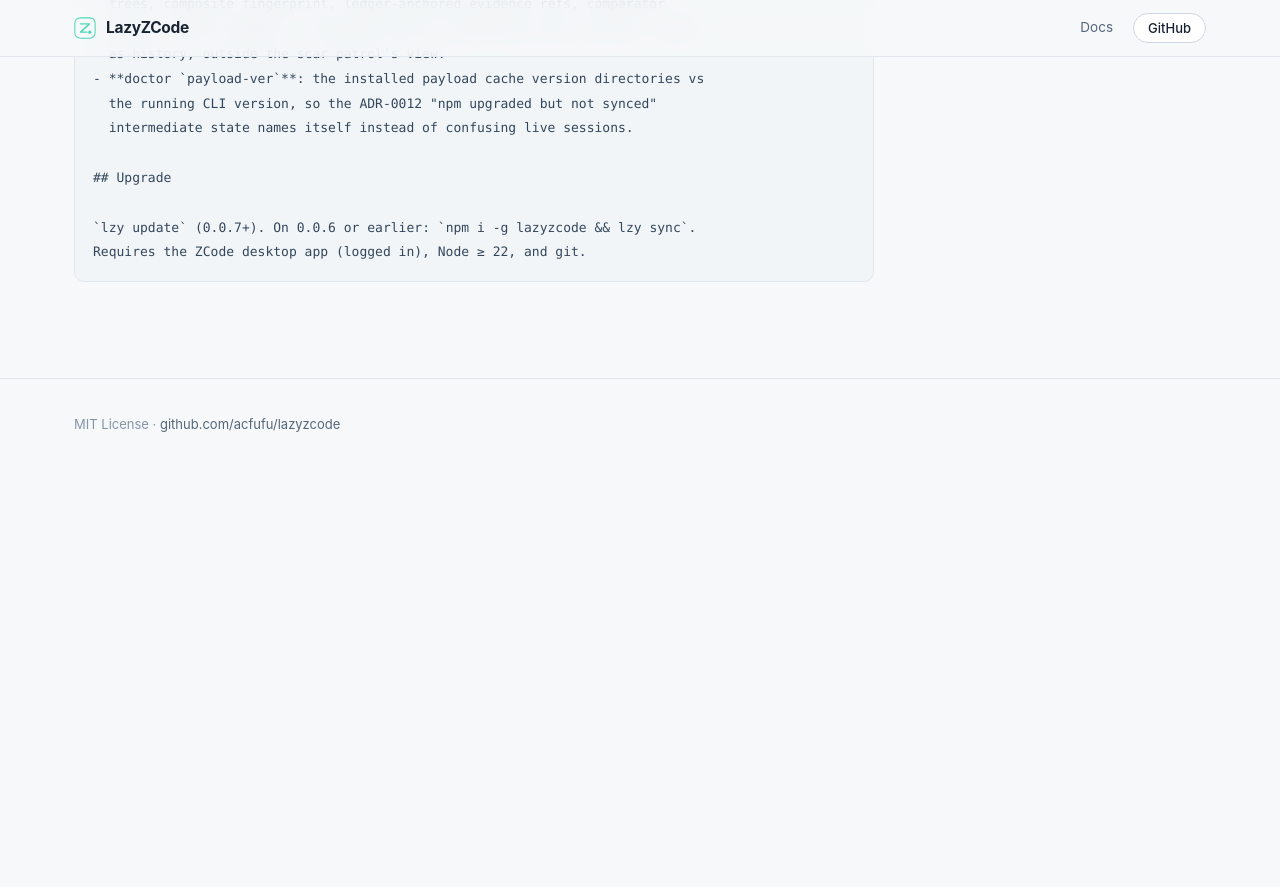
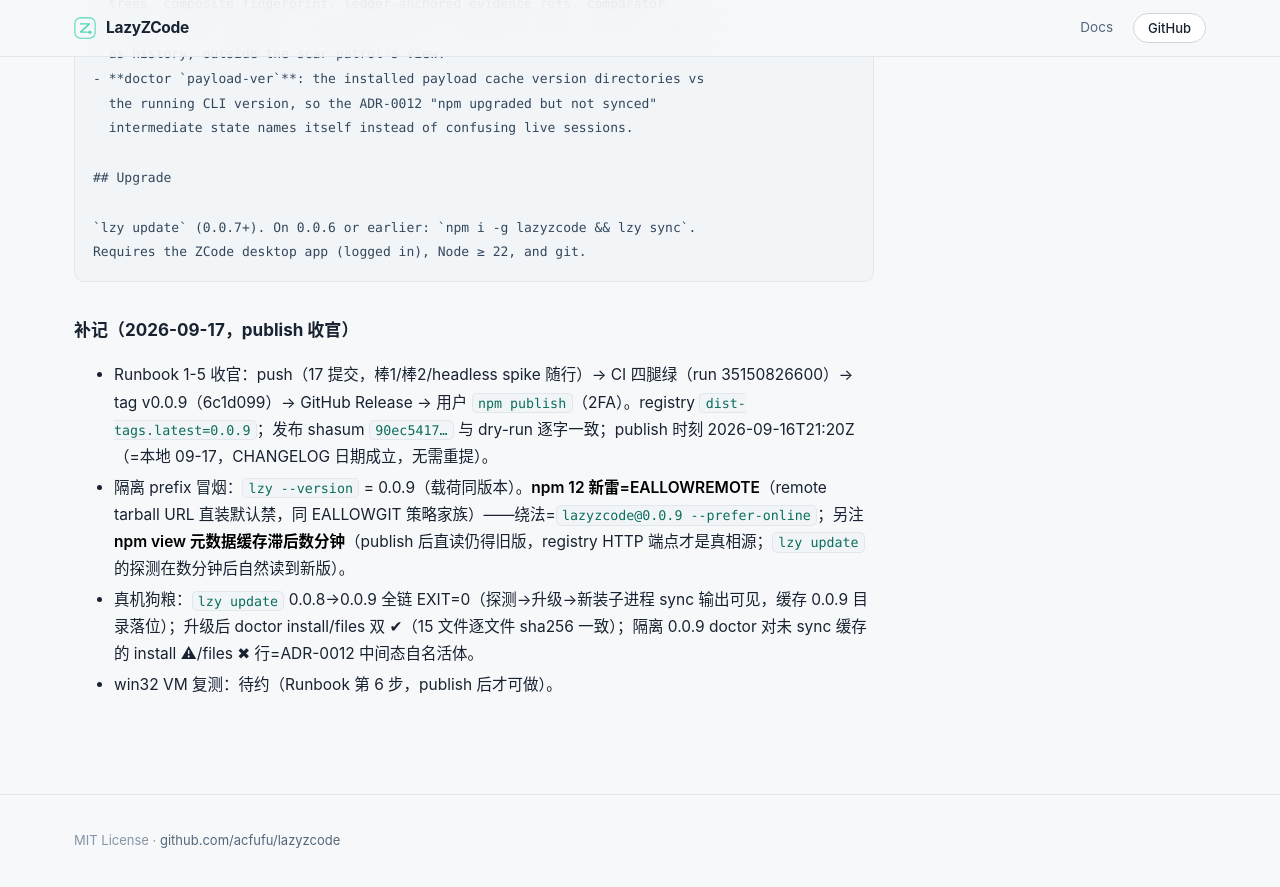
Before and after one commit to Acfufu/lazyzcode, a Jekyll site: the page built from docs/release-checklist.md, in a window 1280 px wide and 900 px high, scrolled down 9564 px. Shown: the top 887 px of the window. Built offline with Jekyll 4.4.1, drawn with Linux system fonts in a browser that asks for light colours; our own code applies the rules of GitHub Pages for plain Markdown files; before the commit the page ends 10047 px from its top, so only the background shows below that.

Commit message:
docs(release): 0.0.9 publish closeout — registry/shasum verified, update chain live, npm12 EALLOWREMOTE note

````diff
--- a/docs/release-checklist.md
+++ b/docs/release-checklist.md
@@ -248,3 +248,10 @@
 `lzy update` (0.0.7+). On 0.0.6 or earlier: `npm i -g lazyzcode && lzy sync`.
 Requires the ZCode desktop app (logged in), Node ≥ 22, and git.
 ```
+
+### 补记（2026-09-17，publish 收官）
+
+- Runbook 1-5 收官：push（17 提交，棒1/棒2/headless spike 随行）→ CI 四腿绿（run 35150826600）→ tag v0.0.9（6c1d099）→ GitHub Release → 用户 `npm publish`（2FA）。registry `dist-tags.latest=0.0.9`；发布 shasum `90ec5417…` 与 dry-run 逐字一致；publish 时刻 2026-09-16T21:20Z（=本地 09-17，CHANGELOG 日期成立，无需重提）。
+- 隔离 prefix 冒烟：`lzy --version` = 0.0.9（载荷同版本）。**npm 12 新雷=EALLOWREMOTE**（remote tarball URL 直装默认禁，同 EALLOWGIT 策略家族）——绕法=`lazyzcode@0.0.9 --prefer-online`；另注 **npm view 元数据缓存滞后数分钟**（publish 后直读仍得旧版，registry HTTP 端点才是真相源；`lzy update` 的探测在数分钟后自然读到新版）。
+- 真机狗粮：`lzy update` 0.0.8→0.0.9 全链 EXIT=0（探测→升级→新装子进程 sync 输出可见，缓存 0.0.9 目录落位）；升级后 doctor install/files 双 ✔（15 文件逐文件 sha256 一致）；隔离 0.0.9 doctor 对未 sync 缓存的 install ⚠/files ✖ 行=ADR-0012 中间态自名活体。
+- win32 VM 复测：待约（Runbook 第 6 步，publish 后才可做）。
````
Also changed, not shown: AGENTS.md (+1 -1 lines).
